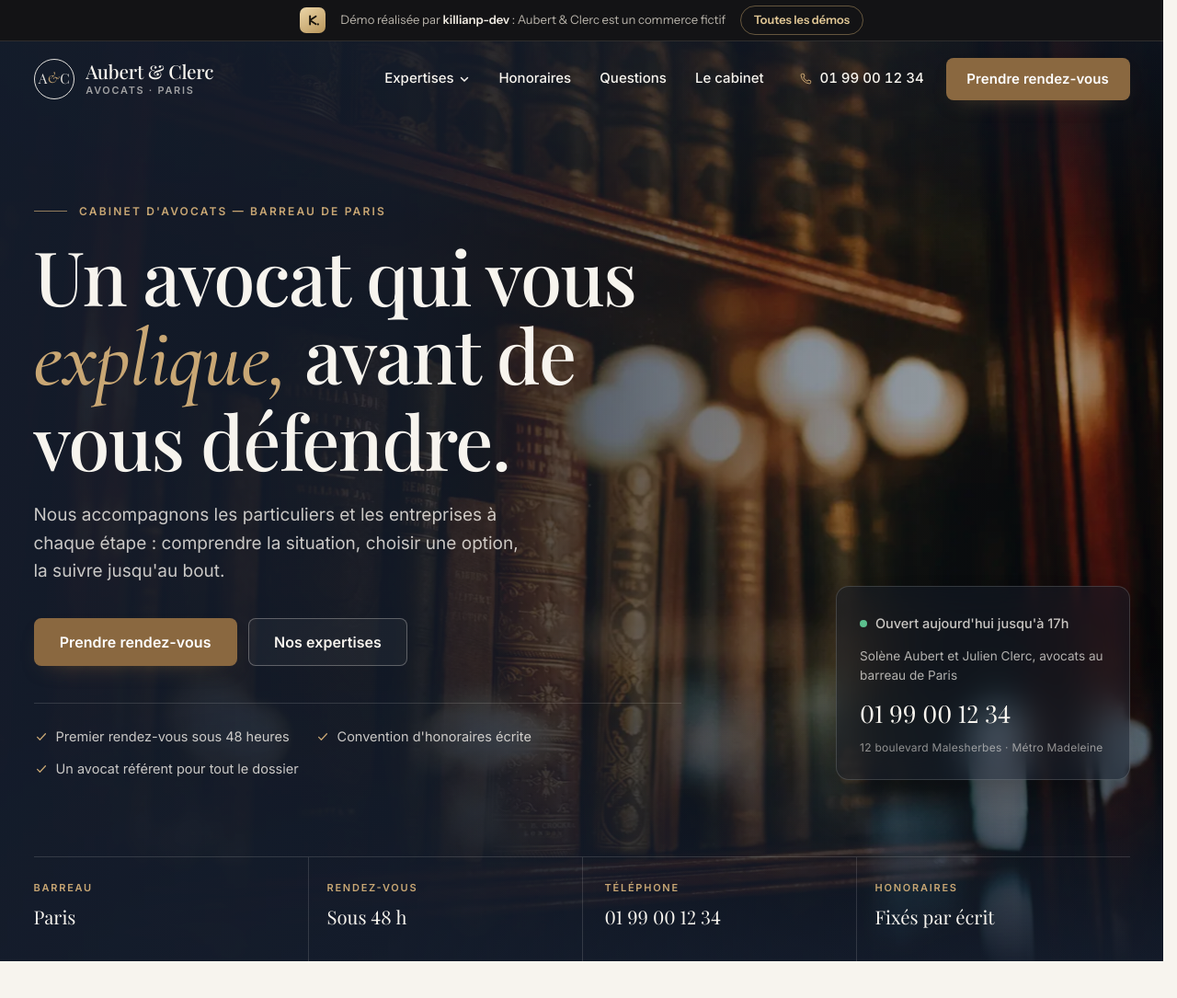
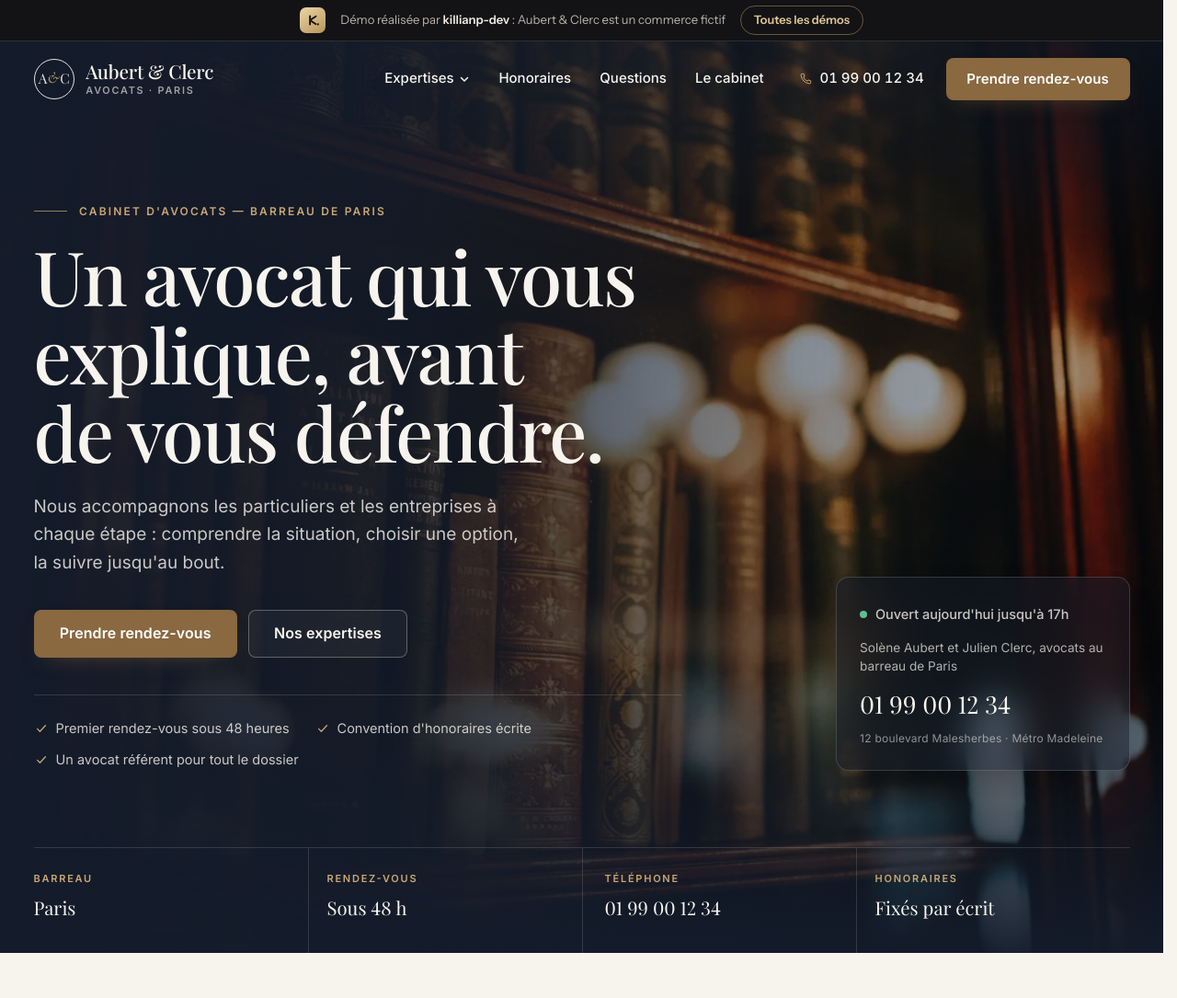
Before and after one commit to Killianp-dev/django-app, a Django app: page /demo-avocat/ in a window 1280 px wide. Shown: the top 1085 px of the page at 92% size. Run offline with Django 5.2, Linux system fonts and the light colour scheme.

Commit message:
Démo avocat : le titre du hero n'a plus de mot en italique et en laiton (« explique, »), phrase d'un seul tenant ; aperçus recapturés (accueil, menu Exemples, partage).
Co-Authored-By: Claude Opus 5.5 <noreply@anthropic.com>

```diff
--- a/src/static/vitrine/avocat/css/sections/_hero.css
+++ b/src/static/vitrine/avocat/css/sections/_hero.css
@@ -55,14 +55,6 @@
   line-height: 1.04;
   letter-spacing: -0.02em;
   color: var(--ivoire);
-}
-.hero__titre em {
-  font-family: var(--f-note);
-  font-style: italic;
-  font-weight: 500;
-  font-size: 1.1em;
-  letter-spacing: -0.005em;
-  color: var(--laiton-clair);
 }
 .hero__chapo { max-width: 34rem; font-size: var(--t-lg); line-height: 1.6; color: rgba(247, 244, 238, 0.8); }
 .hero__actions { display: flex; flex-wrap: wrap; gap: 0.75rem; margin-top: 2.25rem; }
--- a/src/templates/vitrine/sites/avocat/home.html
+++ b/src/templates/vitrine/sites/avocat/home.html
@@ -36,7 +36,7 @@
             {% endif %}
             <p class="hero__surtitre" style="--i: 0">{{ site.eyebrow }}</p>
             <h1 class="hero__titre" id="hero-titre" style="--i: 1">
-                {{ site.hero_titre.avant }} <em>{{ site.hero_titre.accent }}</em> {{ site.hero_titre.apres }}
+                {{ site.hero_title }}
             </h1>
             <p class="hero__chapo" style="--i: 2">{{ site.accroche|fr_typo }}</p>
             <div class="hero__actions" style="--i: 3">
--- a/src/vitrines/sites/avocat.py
+++ b/src/vitrines/sites/avocat.py
@@ -20,8 +20,6 @@ AVOCAT = _site(
     description="Cabinet d'avocats fictif à Paris. Droit de la famille, du travail, immobilier, des affaires et pénal. Honoraires annoncés par écrit. Démonstration de site vitrine.",
     hero_variant="split",
     hero_title="Un avocat qui vous explique, avant de vous défendre.",
-    # Le titre du hero, en trois morceaux : le mot du milieu est mis en valeur (italique, laiton).
-    hero_titre=_ns(avant="Un avocat qui vous", accent="explique,", apres="avant de vous défendre."),
     accroche="Nous accompagnons les particuliers et les entreprises à chaque étape : comprendre la situation, choisir une option, la suivre jusqu'au bout.",
     presentation=(
         "Solène Aubert et Julien Clerc exercent ensemble à Paris depuis 2014. "
```
Also changed, not shown: src/static/vitrine/photos/avocat/apercu-480.webp, src/static/vitrine/photos/avocat/apercu-800.webp, src/static/vitrine/photos/avocat/apercu.jpg, src/static/vitrine/photos/avocat/apercu.webp.
